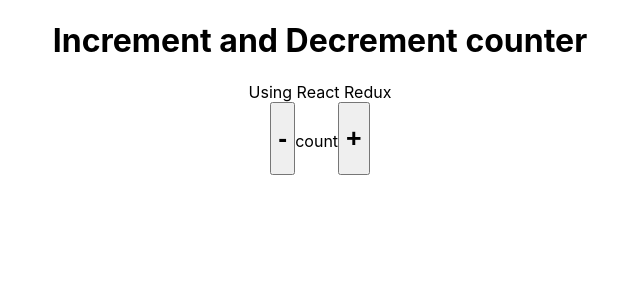
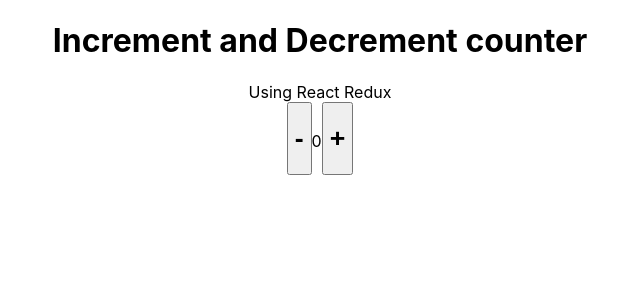
Before and after one commit to SDE-ADNAN/react-redux-demo-withexplanation, a React (Create React App) app: page / in a window 1280 px wide. Shown: the top 300 px of the page, without its empty margins (320-960 px from the left). Built offline with nearby package versions, Linux system fonts and the light colour scheme.

Commit message:
connected the store with the app.js with help of useSelector and useDispatch

```diff
--- a/src/App.js
+++ b/src/App.js
@@ -1,6 +1,11 @@
 import React from 'react'
+import {incNumber,decNumber} from './actions/index'
+
+import { useSelector,useDispatch } from 'react-redux'
 
 const App = () => {
+  const myState = useSelector((state)=>state.changeNumber);
+  const dispatch = useDispatch();
   return (
     <div>
       <div style={{display:"flex",alignItems:"center",justifyContent:"center",flexWrap:"wrap"}}>
@@ -8,8 +13,8 @@ const App = () => {
         <div align="center" style={{width:"100vw"}}>Using React Redux</div>
         <div align="center" style={{width:"100vw"}}>
           <div>
-            <button><h1>-</h1></button>
-            count
+            <button onClick={()=>dispatch(decNumber())}><h1>-</h1></button>
+            {myState}
             <button><h1>+</h1></button>
           </div>
       </div>
```
